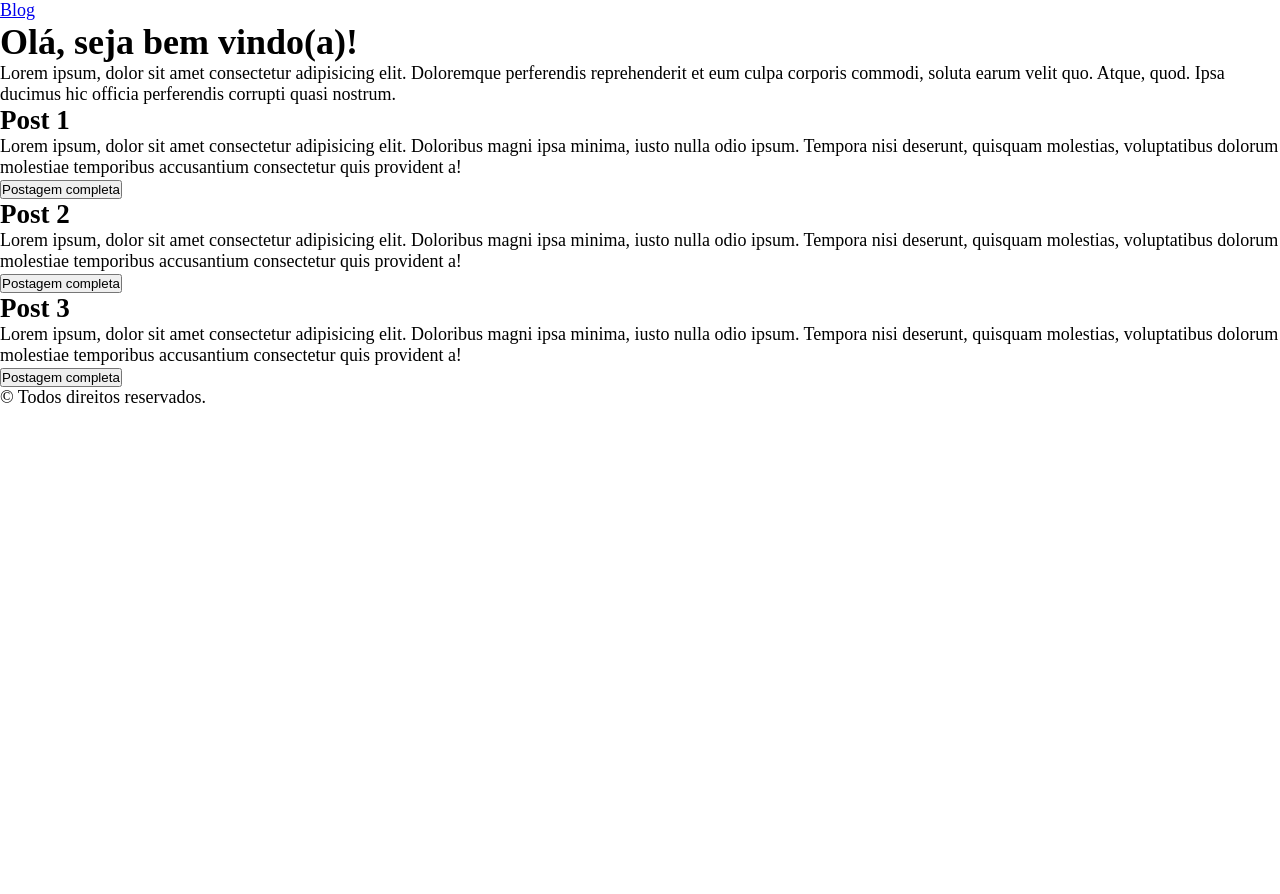
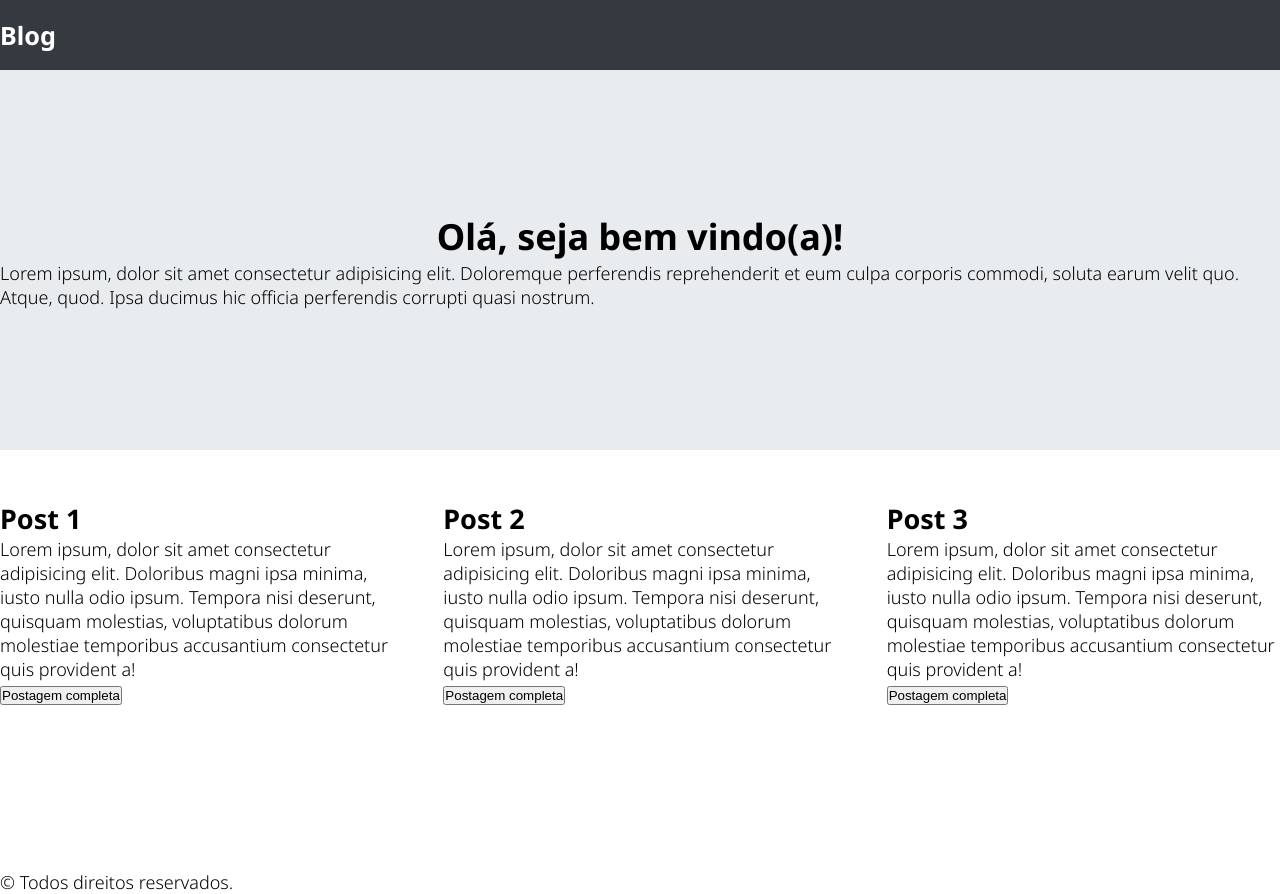
Before and after one commit to AlissonRibeiro325/Bootstrap, a plain HTML site: page BLOG_01/index.html in a window 1280 px wide. Before the commit the page ends 800 px from the top, so only its background shows below. Drawn offline with Linux system fonts and the light colour scheme.

Commit message:
row container grid

```diff
--- a/BLOG_01/style.css
+++ b/BLOG_01/style.css
@@ -1,3 +1,5 @@
+@import url('https://fonts.googleapis.com/css2?family=Noto+Sans:ital,wght@0,100..900;1,100..900&display=swap');
+
 * {
     margin: 0;
     padding: 0;
@@ -7,4 +9,53 @@ html, body {
     width: 100%;
     height: 100vh;
     font-size: 18px;
+    font-family: 'Noto Sans', sans-serif;
+    font-weight: 300;
 }
+nav {
+    min-height: 60px;
+    width: 100%;
+    background-color: #343a40;
+    padding-top: 18px;
+    padding-bottom: 18px;
+}
+nav a {
+    text-decoration: none;
+    font-size: 1.4rem;
+    color: #fff;
+    font-weight: 700;
+}
+.wrapper {
+    width: 100%;
+    min-height: 100vh;
+}
+.row .msg {
+    display: flex;
+    flex-direction: column;
+    justify-content: center;
+    align-items: center;
+    width: 100%;
+    min-height: 380px;
+    background: #e9ecef;
+    padding-top: 30px;
+    padding-bottom: 30px;
+}
+.row .msg .container h1 {
+    font-size: 3rem;
+    margin-bottom: 10px;
+    color: #212529;
+}
+.row .msg .container p {
+    font-size: 1rem;
+    font-weight: 400;
+}
+.row .container .grid {
+    display: grid;
+    grid-template-columns: repeat(3, 1fr);
+    grid-template-rows: auto;
+    column-gap: 50px;
+    width: 100%;
+    min-height: 100%;
+    padding-top: 50px;
+    padding-bottom: 50px;
+}
```
